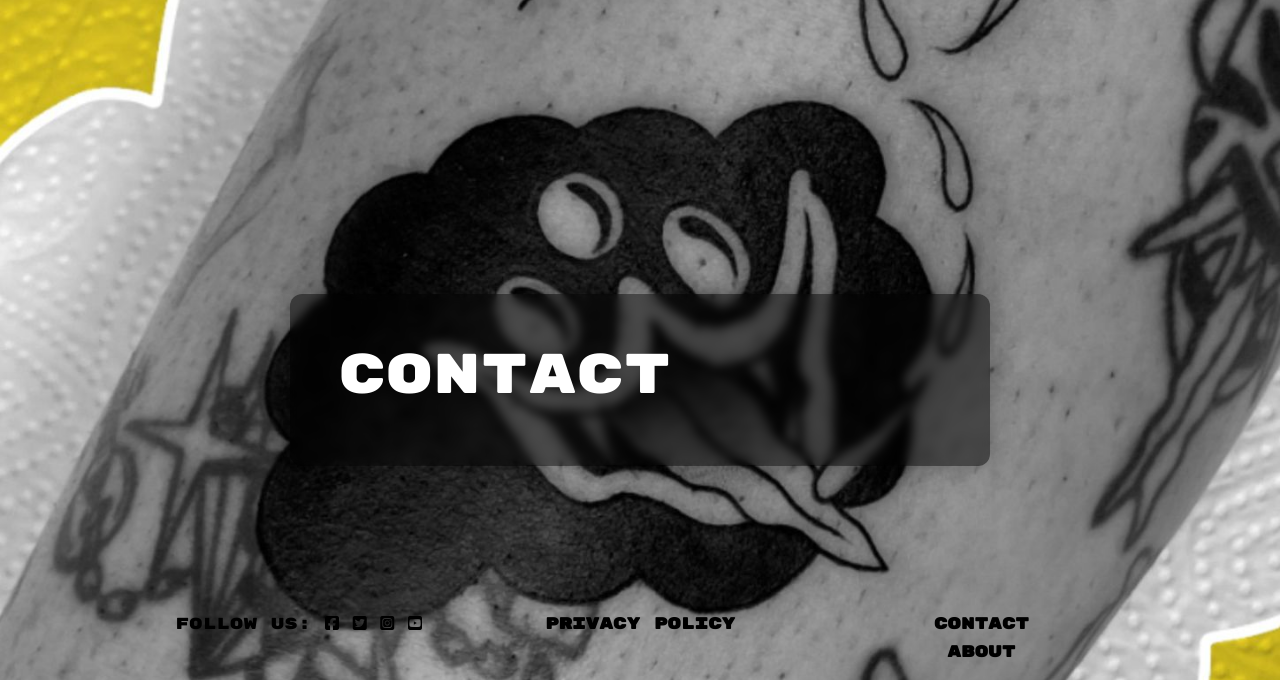
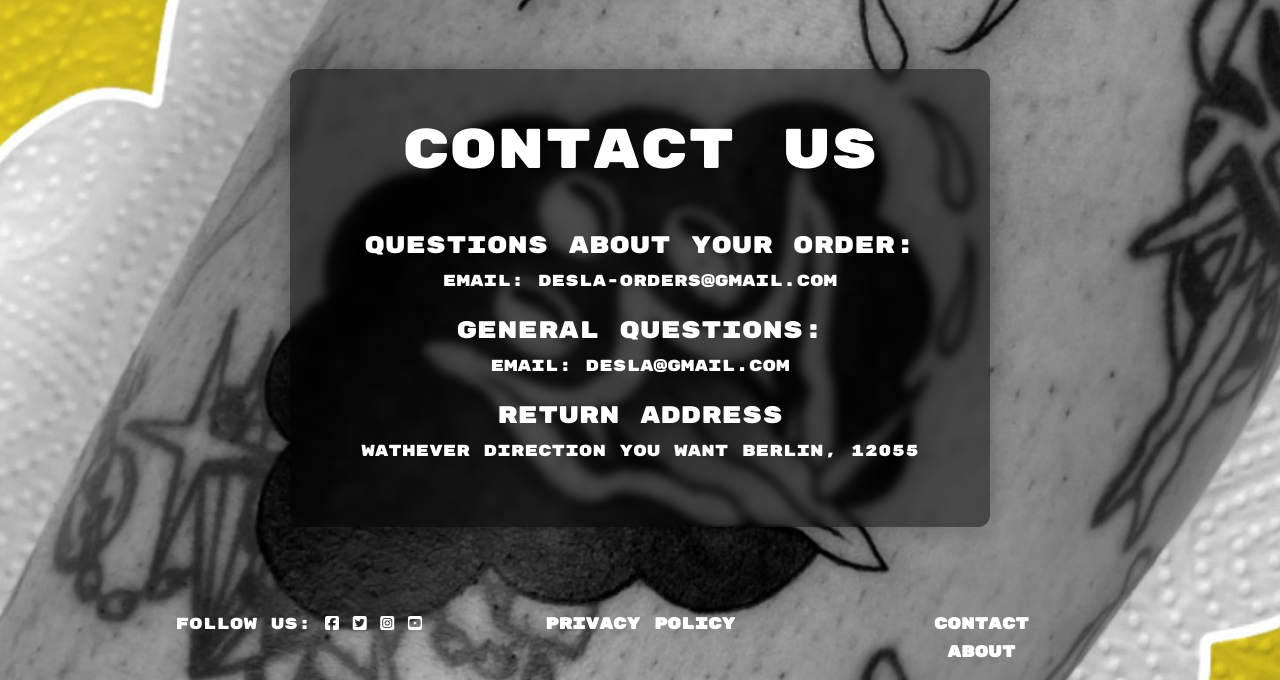
Before and after one commit to fenasti/desla, a Django app: page /contact/ in a window 1280 px wide. Shown: the part 120-800 px from the top of the page. Run offline with Django 3.2, Linux system fonts and the light colour scheme; some libraries are stand-ins or nearby versions.

Commit message:
about y contact

```diff
--- a/home/templates/home/contact.html
+++ b/home/templates/home/contact.html
@@ -11,10 +11,25 @@
 
 {% block content %}
     <div class="container h-100 d-flex align-items-center justify-content-center">
-        <div class="overlay-box p-5 text-white">
+        <div class="overlay-box p-5 text-white text-center text-md-start gy-4">
             <h1 class="logo-font display-4">
-                Contact
+                Contact Us
             </h1>
+            <br>
+            <p>
+                <h4>Questions about your order:</h4>
+                <span>Email: desla-orders@gmail.com</span>
+                <br>
+                <br>
+                <h4>General questions:</h4>
+                <span>Email: desla@gmail.com</span>
+                <br>
+                <br>
+                <h4>Return address</h4>
+                <span>Wathever</span>
+                <span>Direction you want</span>
+                <span>Berlin, 12055</span>
+            </p>
         </div>
     </div>
 {% endblock %}
--- a/home/templates/home/index.html
+++ b/home/templates/home/index.html
@@ -13,7 +13,7 @@
 
 {% block content %}
     <!-- Full screen section adjusted to match navbar height -->
-    <div class="full-screen-section d-flex align-items-center">
+    <div class="full-screen-section d-flex align-items-center pt-5">
         <div class="container">
             <div class="row">
                 <div class="col-12 col-md-6 my-auto text-center">
--- a/static/css/base.css
+++ b/static/css/base.css
@@ -278,16 +278,16 @@ body {
           z-index: 1030;
       }
 
-      .header-container {
-          padding-top: 164px;
-      }
+      /* .header-container {
+          padding-top: 100px;
+      } */
   }
 
   /* pad the top a bit when navbar is collapsed on mobile */
   @media (max-width: 991px) {
-    .header-container {
+    /* .header-container {
         padding-top: 116px;
-    }
+    } */
 
     body {
         height: calc(100vh - 116px);
--- a/templates/includes/main-footer.html
+++ b/templates/includes/main-footer.html
@@ -1,7 +1,7 @@
 {% load static %}
 {% load i18n %}
 <!-- Footer -->
-<footer class="footer mt-auto py-3 {% if request.path == '/' or request.path == '/bookings/' %}text-white{% elif request.path == '/bag/' %}d-none{% else %}text-black{% endif %}">
+<footer class="footer mt-auto py-3 {% if request.path == '/products/' or request.path == '/gallery/' %}text-black{% elif request.path == '/bag/' %}d-none{% else %}text-white{% endif %}">
     <div class="container">
         <div class="row text-center text-md-start gy-4">
             <div class="col-12 col-md-4">
--- a/templates/includes/mobile-top-header.html
+++ b/templates/includes/mobile-top-header.html
@@ -38,7 +38,7 @@
     </div>
 </li>
 <li class="list-inline-item">
-    <a class="{% if grand_total %}text-primary font-weight-bold{% else %}text-black{% endif %} nav-link d-block d-lg-none" href="">
+    <a class="{% if grand_total %}text-primary font-weight-bold{% else %}text-black{% endif %} nav-link d-block d-lg-none" href="{% url 'view_bag' %}">
         <div class="text-center">
             <div><i class="fas fa-shopping-bag fa-lg"></i></div>
             <p class="my-0">
```
Also changed, not shown: home/templates/home/about.html (+7 -1 lines), db.sqlite3, media/product_images/gusano.jpg (added), media/product_images/perro.jpg (added), media/product_images/perro2.jpg (added), media/product_images/vaca.jpg (added), 1 other file.
